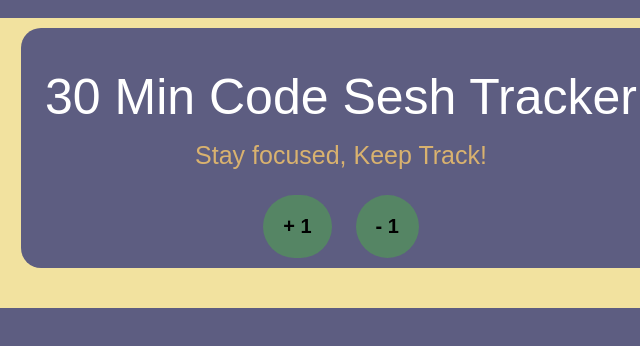
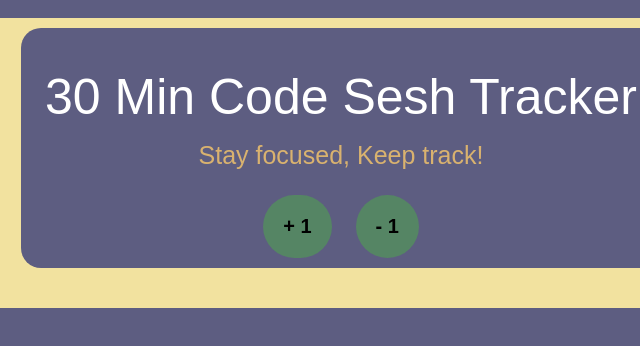
Before and after one commit to beanguap/30Min-Sesh-Tracker, a plain HTML site: page CodingTracker.html in a window 1280 px wide. Shown: the full height of the page, 299-939 px from the left. Drawn offline with Linux system fonts and the light colour scheme.

Commit message:
work in progress

```diff
--- a/CodingTracker.html
+++ b/CodingTracker.html
@@ -12,7 +12,7 @@
             <div class="content">
 
             <h1>30 Min Code Sesh Tracker</h1>
-            <p class="tracker_text">Stay focused, Keep Track!</p>
+            <p class="tracker_text">Stay focused, Keep track!</p>
             <button class="plus_button">+ 1</button>
             <button class="sub_button">- 1</button>
             </div>
```
